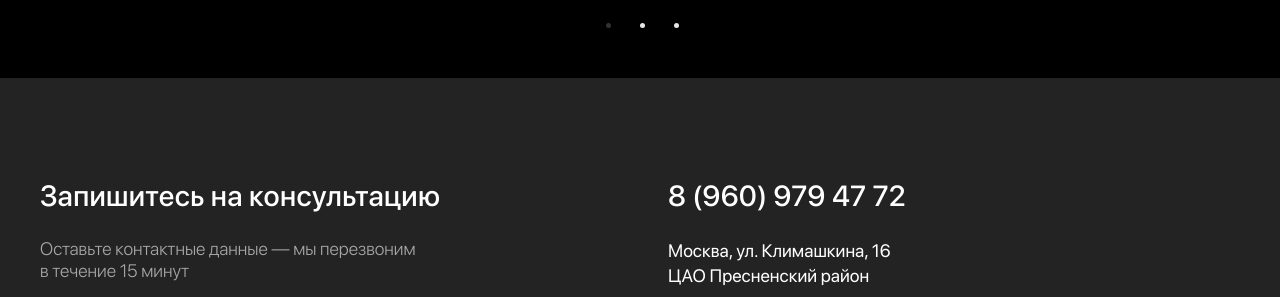
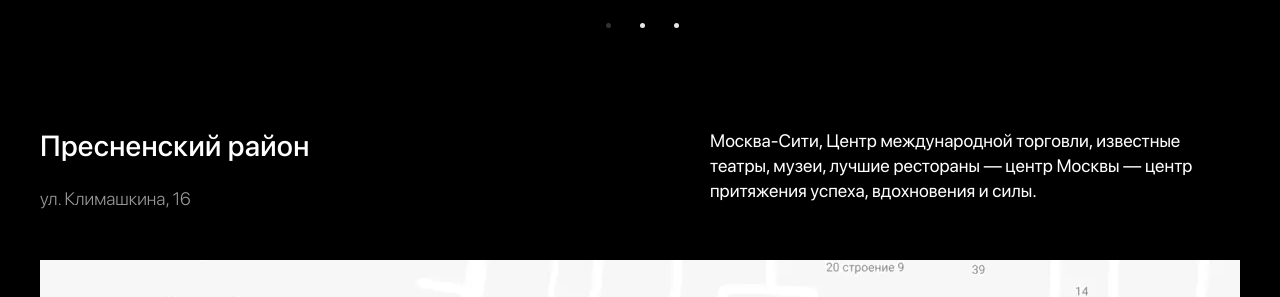
Before and after one commit to PavelMelnik94/focus-landing, a website built with webpack: page src/index.html in a window 1280 px wide. Shown: the part 2244-2541 px from the top of the page. Built offline with nearby package versions, Linux system fonts and the light colour scheme; files whose address does not match are found by name.

Commit message:
feat: added invironment section

```diff
--- a/src/index.html
+++ b/src/index.html
@@ -152,6 +152,28 @@
 	</div>
 </div>
 
+
+<section class="environment">
+	<div class="container">
+		<div class="acticle d-flex f-between">
+			<div class="article__text-holder d-flex f-col ">
+			<h2 class="acticle__title">Пресненский район</h2>
+			<span class="acticle__subtitle caption-text-1 o6">ул. Климашкина, 16</span>
+			</div>
+			<div class="acticle__description text-2">
+				Москва-Сити, Центр международной торговли, известные театры, музеи, лучшие рестораны — центр Москвы — центр притяжения успеха, вдохновения и силы.
+			</div>
+		</div>
+
+		<div class="map d-flex f-center">
+			<div class="map__point">
+				<img src="./icons/point.svg" alt="point">
+			</div>
+		</div>
+	</div>
+</section>
+
+
 	<footer class="footer">
 		<div class="container">
 			<div class="footer__content d-flex">
--- a/src/styles/blocks/elements/index.scss
+++ b/src/styles/blocks/elements/index.scss
@@ -10,6 +10,9 @@
 //feedback
 @import 'feedback/feedback-form';
 
+//map
+@import 'map/map';
+
 //navbar
 @import 'navbar/navbar';
 
--- /dev/null
+++ b/src/styles/blocks/elements/map/_map.scss
@@ -0,0 +1,9 @@
+.map {
+  width: 100%;
+  height: 450px;
+  background-image: url('./../img/map-placeholder.webp');
+  &__point {
+    width: 29.7px;
+    height: 38px;
+  }
+}
--- /dev/null
+++ b/src/styles/blocks/section/_environment.scss
@@ -0,0 +1,20 @@
+.environment {
+  padding-top: 50px;
+  padding-bottom: 50px;
+  background-color: $black;
+  .acticle {
+    width: 100%;
+    margin-bottom: 50px;
+    &__text-holder {
+      width: 20px;
+    }
+    &__title {
+      margin-bottom: 25px;
+    }
+    &__description {
+      width: 530px;
+      height: 75px;
+      padding-bottom: 7px;
+    }
+  }
+}
--- a/src/styles/blocks/section/index.scss
+++ b/src/styles/blocks/section/index.scss
@@ -1,4 +1,5 @@
 @import 'promo';
 @import 'about';
 @import 'presentation-slider';
+@import 'environment';
 @import 'footer';
```
Also changed, not shown: dist/css/styles.min.css, dist/icons/point.svg (added), dist/img/map-placeholder.webp (added), dist/index.html, src/img/map-placeholder.jpg (added), src/img/point.svg (added).
